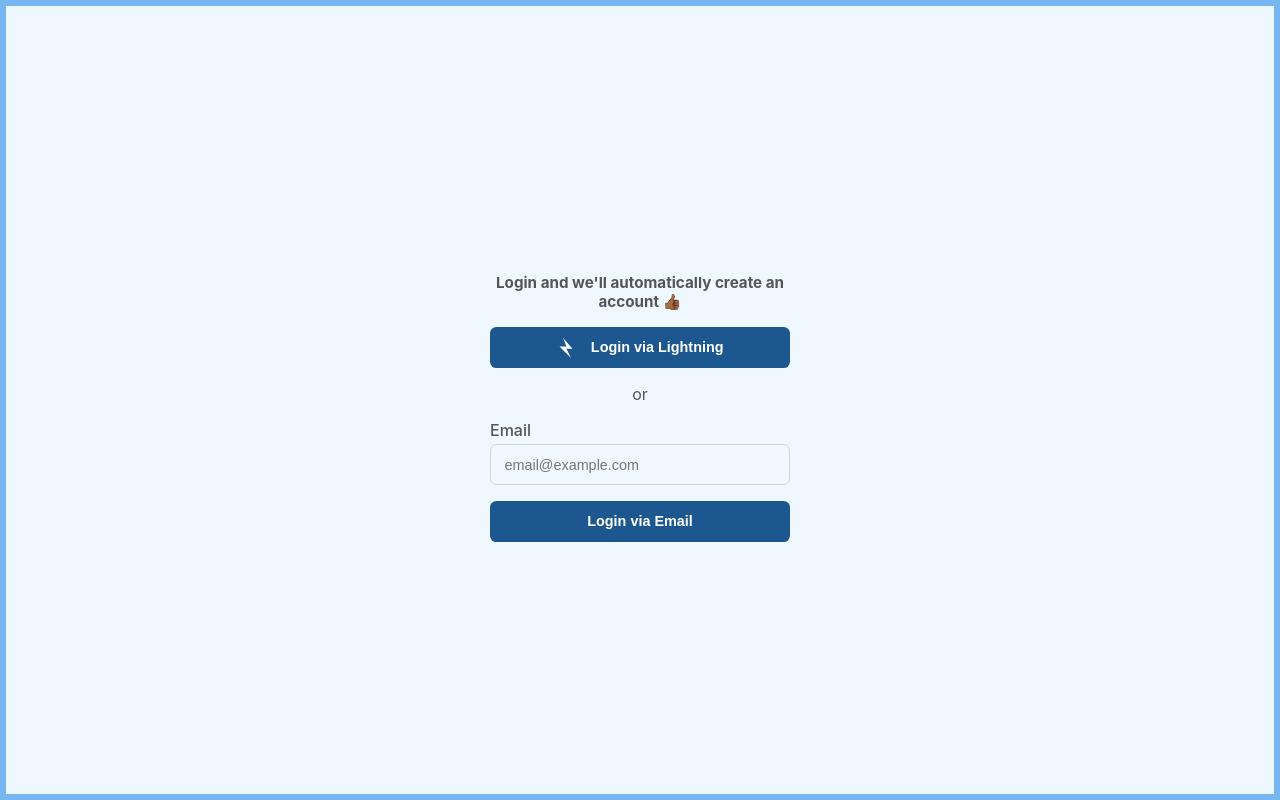
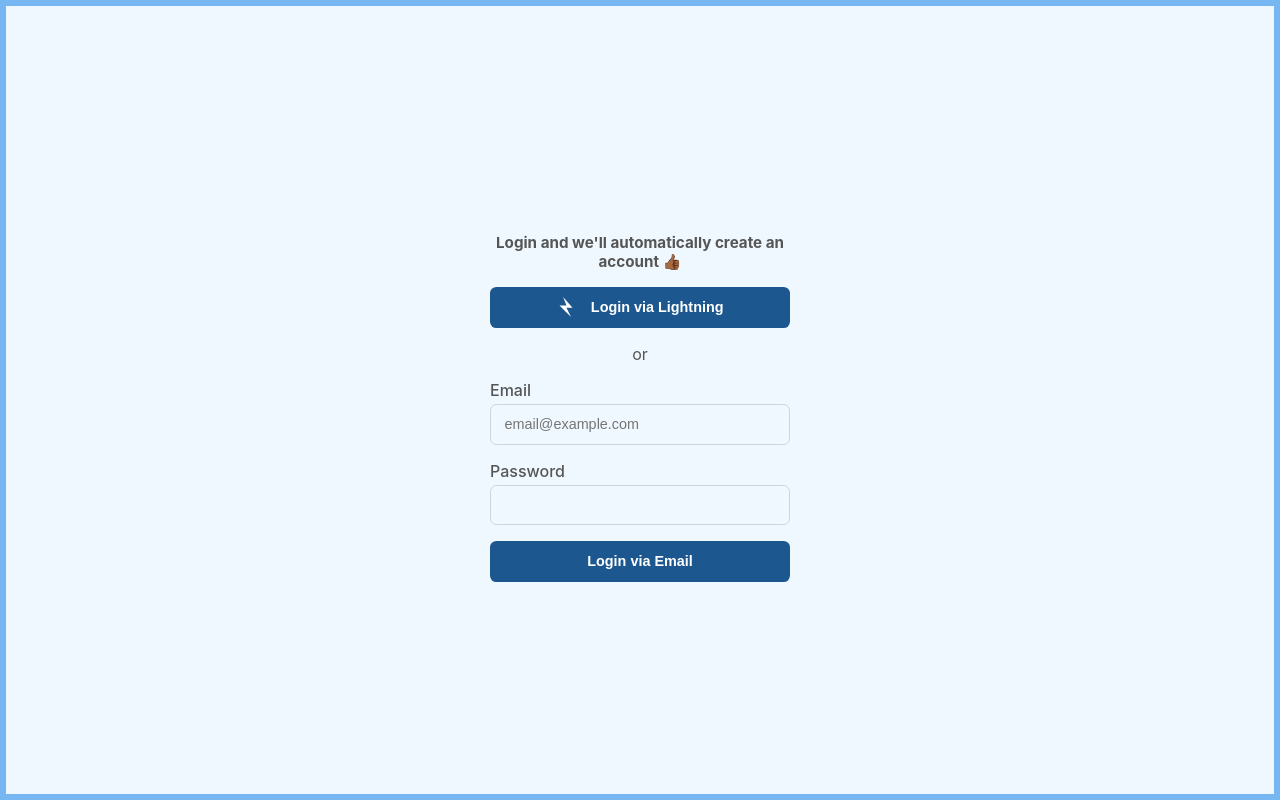
Before and after one commit to Jeezman/tora, a Next.js app in the folder client/: page / in a window 1280 px wide. Built offline with nearby package versions, Linux system fonts and the light colour scheme.

Commit message:
add password

```diff
--- a/client/pages/index.tsx
+++ b/client/pages/index.tsx
@@ -4,21 +4,34 @@ import styles from '../styles/Login.module.css';
 export default function FirstPost() {
   return (
     <section className={styles.container}>
-          <aside className={styles.content}>
-              <h3 className={styles.copy}>Login and we'll automatically create an account 👍🏾</h3>
+      <aside className={styles.content}>
+        <h3 className={styles.copy}>
+          Login and we'll automatically create an account 👍🏾
+        </h3>
         <button className={`${styles.btn} ${styles.btn_primary}`}>
           <LightningIcon fill="#fff" className={styles.ln_icon} /> Login via
           Lightning
         </button>
         <p>or</p>
         <form>
-          <label className={styles.input_label} htmlFor="emailInput">Email</label>
+          <label className={styles.input_label} htmlFor="emailInput">
+            Email
+          </label>
           <input
             id="emailInput"
             aria-label="email"
             className={styles.input}
             type="email"
             placeholder="email@example.com"
+          />
+          <label className={styles.input_label} htmlFor="pwdInput">
+            Password
+          </label>
+          <input
+            id="pwdInput"
+            aria-label="pwd"
+            className={styles.input}
+            type="password"
           />
           <button id="email" className={`${styles.btn} ${styles.btn_primary}`}>
             Login via Email
```
